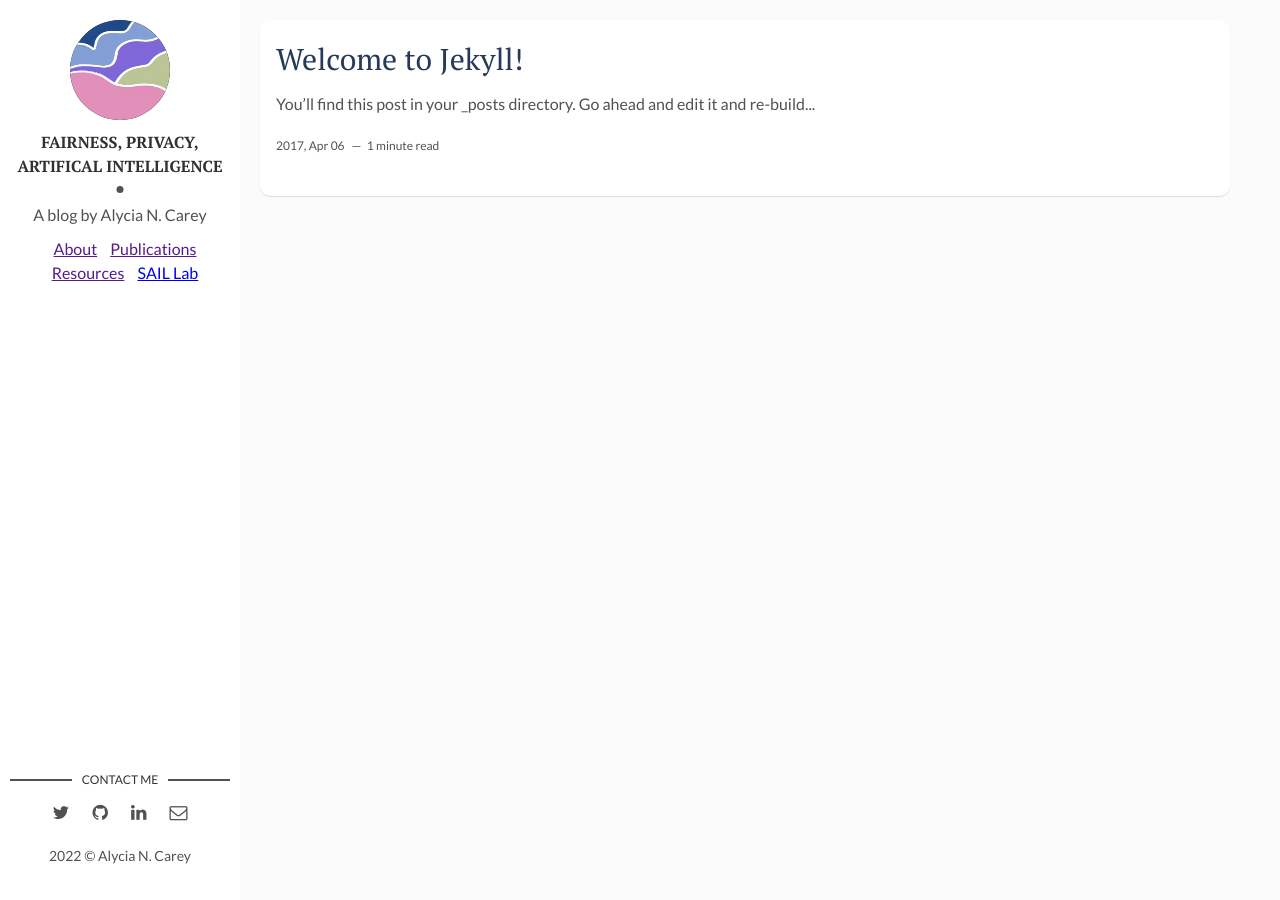
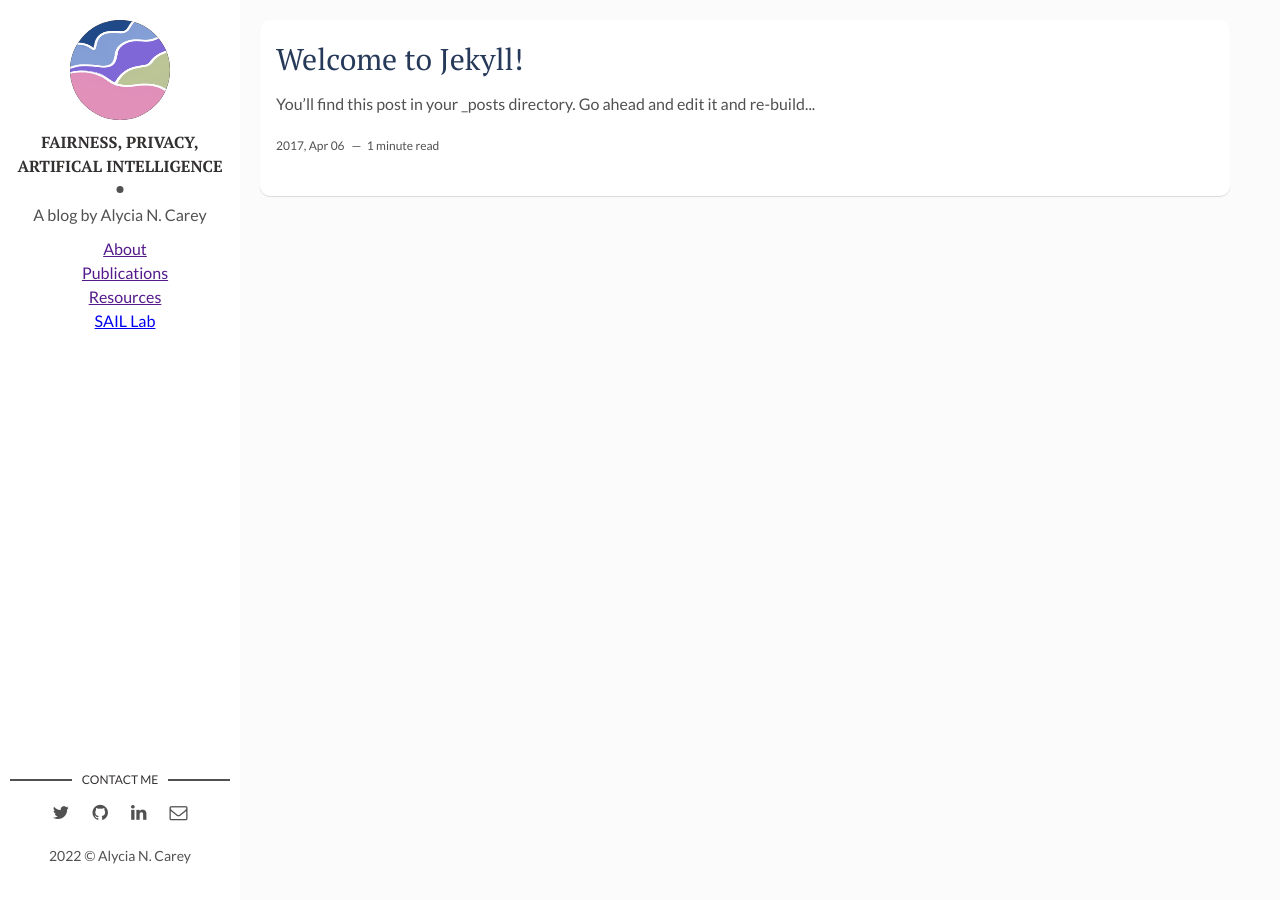
Before and after one commit to alycia-noel/alycia-noel.github.io, a Jekyll site: the page built from index.html, in a window 1280 px wide. Built offline with Jekyll 4.4.1, drawn with Linux system fonts in a browser that asks for light colours; the list of posts is cut into pages by our own code.

Commit message:
Update main.css

```diff
--- a/assets/css/main.css
+++ b/assets/css/main.css
@@ -950,7 +950,6 @@ table tfoot td {
 
 .about ul li {
   line-style-type: square;
-  display: inline-block;
   margin-left: 10px;
 }
 
```
